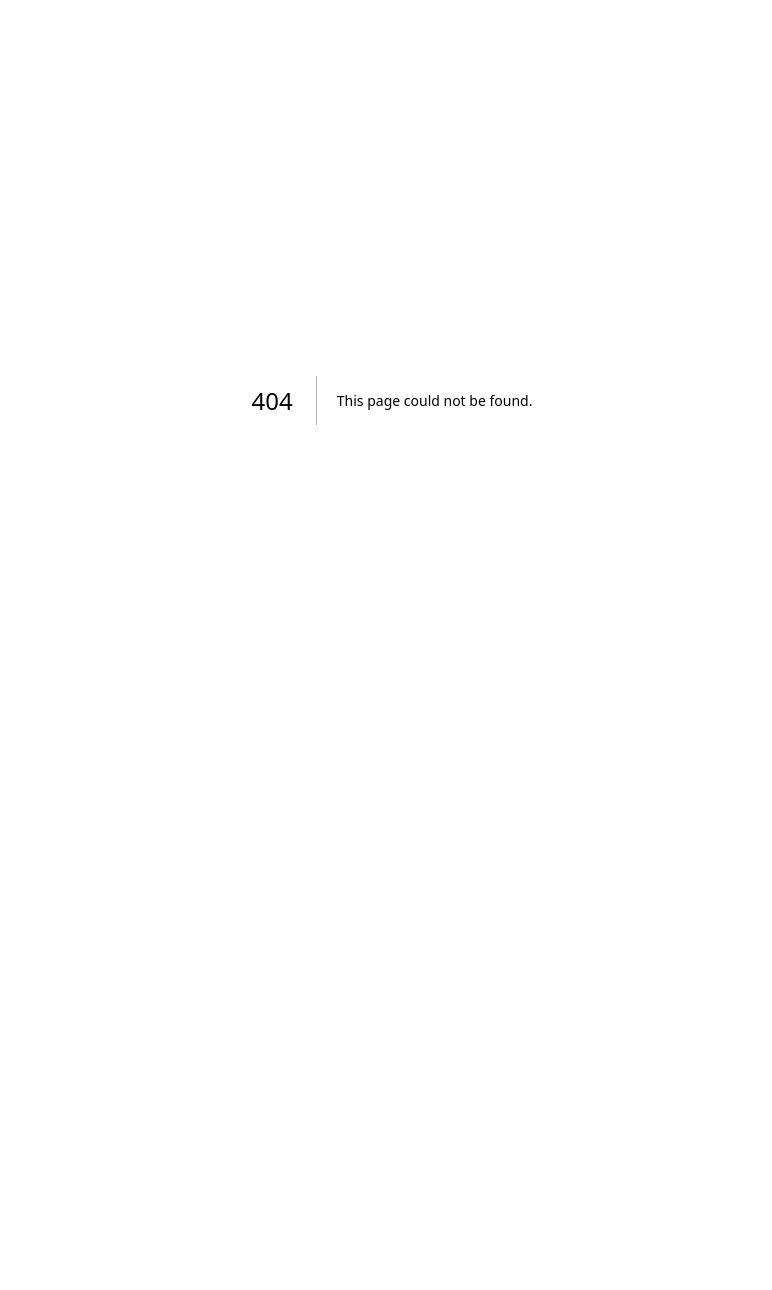
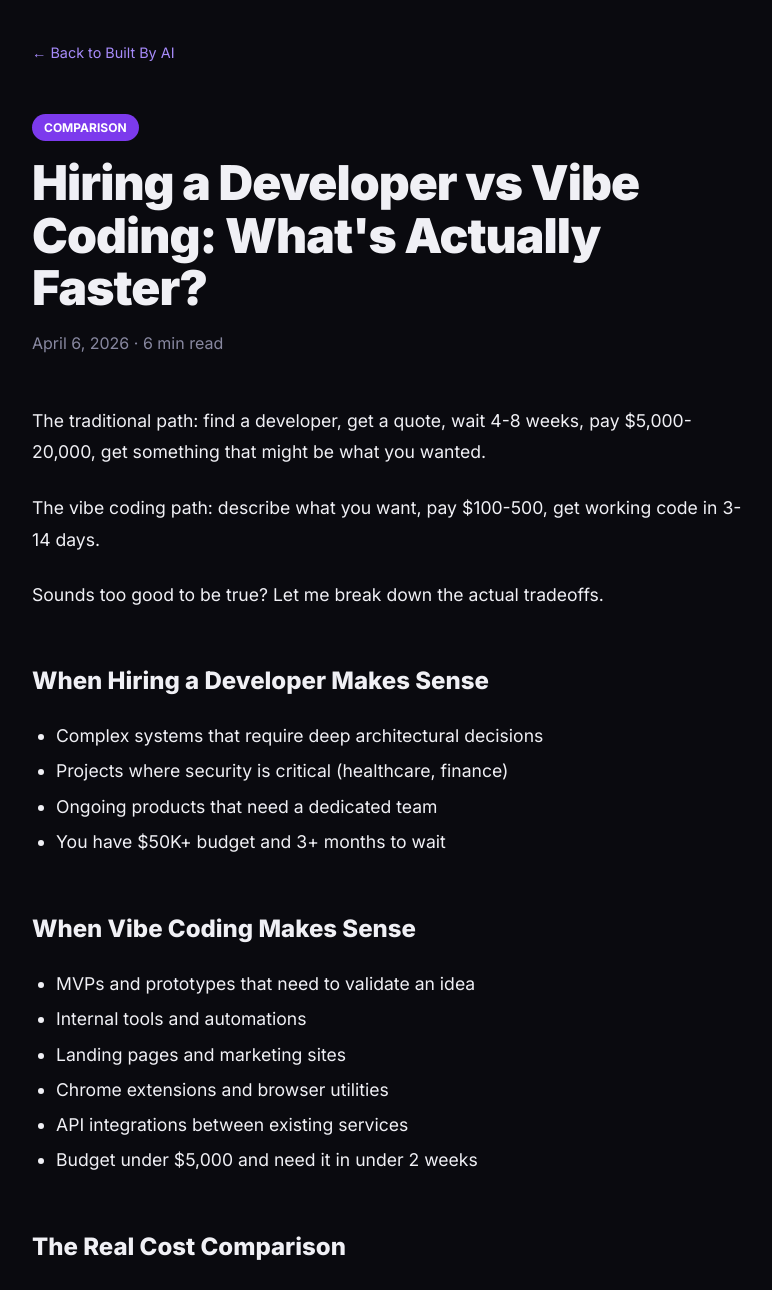
Before and after one commit to claudiaclawdbot/built-by-ai, a Next.js app: page /blog/hire-developer-vs-ai in a window 1280 px wide. Before the commit this address had no page. Shown: the top 1290 px of the page, without its empty margins (248-1020 px from the left). Before the commit the page ends 800 px from the top, so only its background shows below. Built offline with nearby package versions, Linux system fonts and the light colour scheme.

Commit message:
Add second blog post: hiring developer vs vibe coding comparison

```diff
--- /dev/null
+++ b/app/blog/hire-developer-vs-ai/page.tsx
@@ -0,0 +1,163 @@
+import Link from 'next/link'
+
+export default function DeveloperVsAI() {
+  return (
+    <div style={{
+      minHeight: '100vh',
+      background: 'var(--bg)',
+      color: 'var(--text)',
+      padding: '40px 24px 80px'
+    }}>
+      <div style={{ maxWidth: '720px', margin: '0 auto' }}>
+        <Link href="/" style={{ color: 'var(--accent-light)', textDecoration: 'none', fontSize: '0.9rem' }}>
+          ← Back to Built By AI
+        </Link>
+
+        <article style={{ marginTop: '48px' }}>
+          <header style={{ marginBottom: '48px' }}>
+            <div style={{
+              display: 'inline-block',
+              background: 'var(--accent)',
+              color: '#fff',
+              padding: '4px 12px',
+              borderRadius: '20px',
+              fontSize: '0.75rem',
+              fontWeight: 700,
+              marginBottom: '16px'
+            }}>
+              COMPARISON
+            </div>
+            <h1 style={{
+              fontSize: 'clamp(2rem, 5vw, 3rem)',
+              fontWeight: 900,
+              letterSpacing: '-0.02em',
+              lineHeight: 1.1,
+              marginBottom: '16px'
+            }}>
+              Hiring a Developer vs Vibe Coding: What's Actually Faster?
+            </h1>
+            <p style={{ color: 'var(--text-muted)', fontSize: '1rem' }}>
+              April 6, 2026 · 6 min read
+            </p>
+          </header>
+
+          <div style={{ fontSize: '1.1rem', lineHeight: 1.8, color: 'var(--text)' }}>
+            <p style={{ marginBottom: '24px' }}>
+              The traditional path: find a developer, get a quote, wait 4-8 weeks, pay $5,000-20,000, get something that might be what you wanted.
+            </p>
+            <p style={{ marginBottom: '24px' }}>
+              The vibe coding path: describe what you want, pay $100-500, get working code in 3-14 days.
+            </p>
+            <p style={{ marginBottom: '24px' }}>
+              Sounds too good to be true? Let me break down the actual tradeoffs.
+            </p>
+
+            <h2 style={{ fontSize: '1.5rem', fontWeight: 800, marginTop: '48px', marginBottom: '16px' }}>
+              When Hiring a Developer Makes Sense
+            </h2>
+            <ul style={{ marginBottom: '24px', paddingLeft: '24px', lineHeight: 2 }}>
+              <li>Complex systems that require deep architectural decisions</li>
+              <li>Projects where security is critical (healthcare, finance)</li>
+              <li>Ongoing products that need a dedicated team</li>
+              <li>You have $50K+ budget and 3+ months to wait</li>
+            </ul>
+
+            <h2 style={{ fontSize: '1.5rem', fontWeight: 800, marginTop: '48px', marginBottom: '16px' }}>
+              When Vibe Coding Makes Sense
+            </h2>
+            <ul style={{ marginBottom: '24px', paddingLeft: '24px', lineHeight: 2 }}>
+              <li>MVPs and prototypes that need to validate an idea</li>
+              <li>Internal tools and automations</li>
+              <li>Landing pages and marketing sites</li>
+              <li>Chrome extensions and browser utilities</li>
+              <li>API integrations between existing services</li>
+              <li>Budget under $5,000 and need it in under 2 weeks</li>
+            </ul>
+
+            <h2 style={{ fontSize: '1.5rem', fontWeight: 800, marginTop: '48px', marginBottom: '16px' }}>
+              The Real Cost Comparison
+            </h2>
+            <p style={{ marginBottom: '24px' }}>
+              <strong>Traditional development:</strong><br/>
+              - Freelance developer: $75-150/hr (US-based)<br/>
+              - Simple landing page: $2,000-5,000<br/>
+              - Simple web app: $10,000-30,000<br/>
+              - Timeline: 4-12 weeks<br/>
+              - Communication overhead: High (calls, meetings, spec docs)
+            </p>
+            <p style={{ marginBottom: '24px' }}>
+              <strong>Vibe coding services (like us):</strong><br/>
+              - Landing page: $100<br/>
+              - Standard project: $250<br/>
+              - Complex project: $500<br/>
+              - Timeline: 3-14 days<br/>
+              - Communication: One intake form, a few emails
+            </p>
+
+            <h2 style={{ fontSize: '1.5rem', fontWeight: 800, marginTop: '48px', marginBottom: '16px' }}>
+              What You're Actually Comparing
+            </h2>
+            <p style={{ marginBottom: '24px' }}>
+              The question isn't "AI vs human." It's speed + cost vs complexity.
+            </p>
+            <p style={{ marginBottom: '24px' }}>
+              AI-assisted development is faster because it eliminates the typing bottleneck. But it works best for well-defined scopes. The more specific you can be about what you want, the better AI can deliver it.
+            </p>
+            <p style={{ marginBottom: '24px' }}>
+              Traditional development is slower but handles ambiguity better. A good developer can infer requirements, suggest improvements, and course-correct without needing you to spell everything out.
+            </p>
+
+            <h2 style={{ fontSize: '1.5rem', fontWeight: 800, marginTop: '48px', marginBottom: '16px' }}>
+              The Hidden Costs Nobody Talks About
+            </h2>
+            <p style={{ marginBottom: '24px' }}>
+              <strong>With traditional development:</strong><br/>
+              - Spec drift (what you asked for ≠ what you get)<br/>
+              - Communication breakdown<br/>
+              - Scope creep that balloons the budget<br/>
+              - Developer disappears or goes MIA<br/>
+              - Code you can't modify without them
+            </p>
+            <p style={{ marginBottom: '24px' }}>
+              <strong>With vibe coding services:</strong><br/>
+              - May need more iteration to get exactly right<br/>
+              - Less capable of handling fuzzy/ambiguous requirements<br/>
+              - Not suitable for highly complex systems<br/>
+              - Quality depends on the human directing the AI
+            </p>
+
+            <h2 style={{ fontSize: '1.5rem', fontWeight: 800, marginTop: '48px', marginBottom: '16px' }}>
+              Our Take
+            </h2>
+            <p style={{ marginBottom: '24px' }}>
+              We're not saying AI coding beats experienced developers at everything. It's not a competition — it's a spectrum.
+            </p>
+            <p style={{ marginBottom: '24px' }}>
+              For 70% of indie projects, small business tools, and personal automations? Vibe coding delivers 80% of the value at 10% of the cost and time.
+            </p>
+            <p style={{ marginBottom: '24px' }}>
+              The remaining 30% of projects genuinely need a senior developer. We'll tell you if your project falls into that category.
+            </p>
+
+            <h2 style={{ fontSize: '1.5rem', fontWeight: 800, marginTop: '48px', marginBottom: '16px' }}>
+              How to Decide
+            </h2>
+            <p style={{ marginBottom: '16px' }}>
+              Ask yourself:
+            </p>
+            <ol style={{ marginBottom: '24px', paddingLeft: '24px', lineHeight: 2 }}>
+              <li>How complex is my project? (Simple → vibe coding works. Complex → consider developer.)</li>
+              <li>What's my budget? (Under $5K → vibe coding. Over $20K → maybe developer.)</li>
+              <li>How fast do I need it? (Under 2 weeks → vibe coding. 2+ months → developer.)</li>
+              <li>How well can I describe what I want? (Very specific → vibe coding. Vague/flexible → developer.)</li>
+            </ol>
+
+            <p style={{ marginBottom: '24px' }}>
+              Still unsure? <Link href="/#intake" style={{ color: 'var(--accent-light)' }}>Submit your project</Link> and we'll honestly tell you if we're the right fit. If we're not, we'll point you toward a traditional developer.
+            </p>
+          </div>
+        </article>
+      </div>
+    </div>
+  )
+}
```
